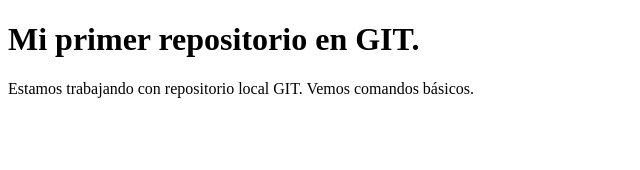
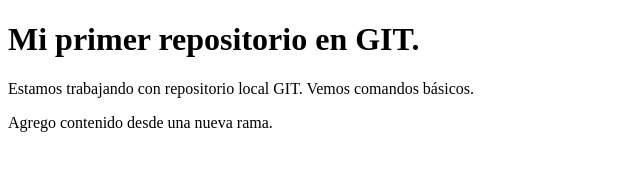
Before and after one commit to rodrigozungri/comision-22550, a plain HTML site: page index.html in a window 1280 px wide. Shown: the whole page, without its empty margins (0-640 px from the left). Drawn offline with Linux system fonts and the light colour scheme.

Commit message:
agrego cont en nueva rama

```diff
--- a/index.html
+++ b/index.html
@@ -11,5 +11,7 @@
     <h1>Mi primer repositorio en GIT.</h1>
     <p>Estamos trabajando con repositorio local GIT. Vemos comandos básicos.</p>
 
+    <p>Agrego contenido desde una nueva rama.</p>
+
 </body>
 </html>
```
